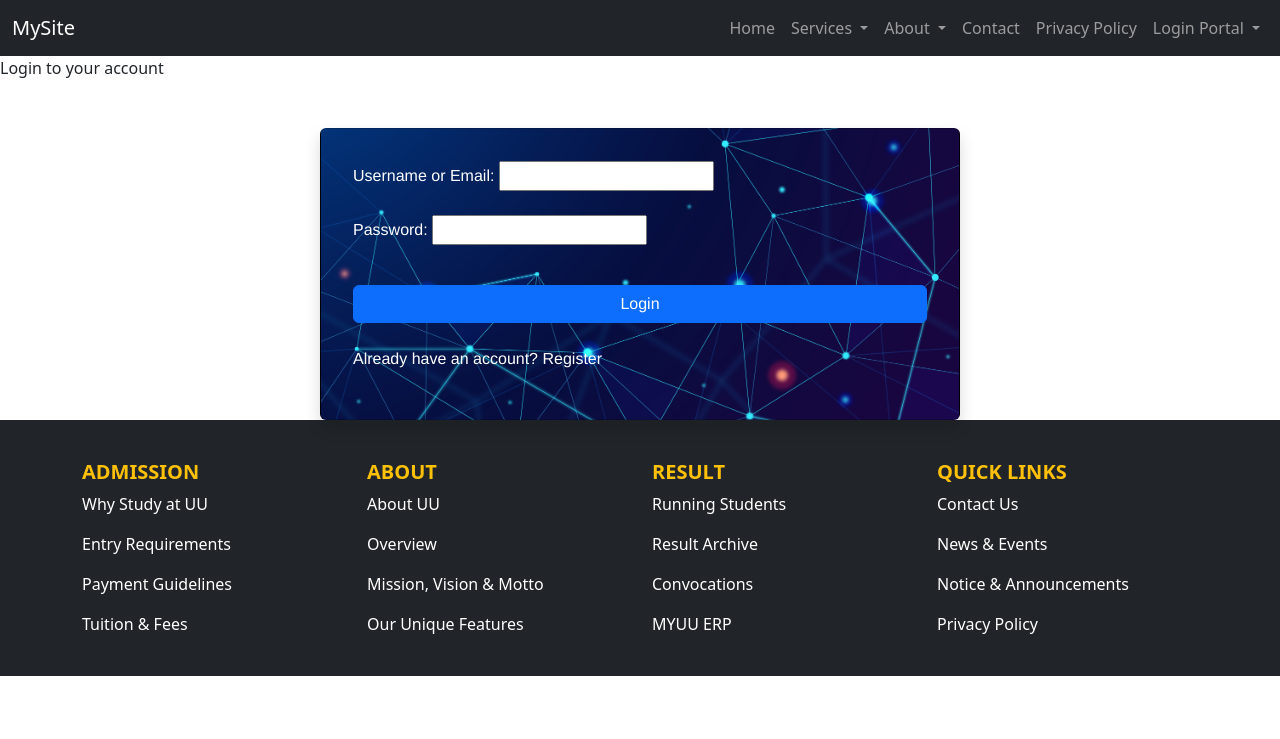
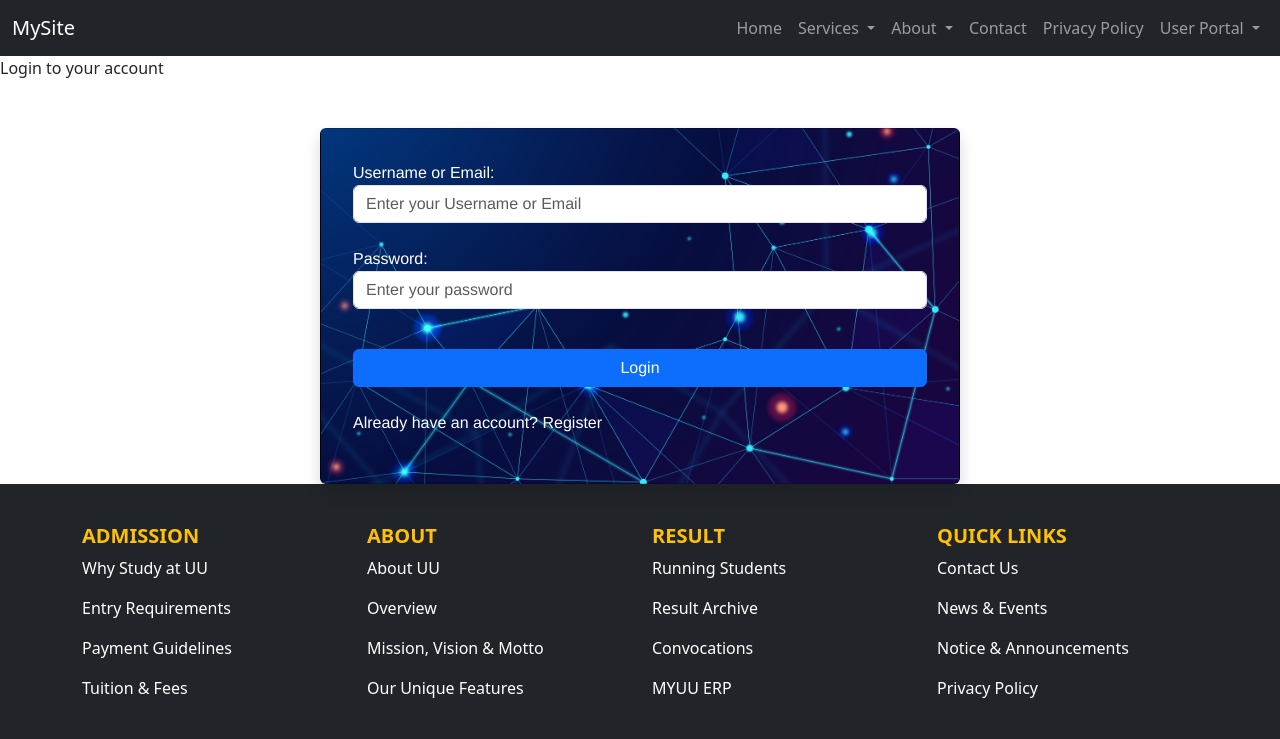
Before and after one commit to Forhath-Hosain-Ome/university, a Django app: page /accounts/login/ in a window 1280 px wide. Shown: the top 739 px of the page. Run offline with Django 5.2, Linux system fonts and the light colour scheme.

Commit message:
login and logout function completed

```diff
--- a/accounts/decorators.py
+++ b/accounts/decorators.py
@@ -10,7 +10,6 @@ def group_required(*group_names):
         return False
     return user_passes_test(check_group, login_url="accounts/login")
 
-
 admin_required = group_required("admin")
 editor_required = group_required("editor","admin")
 author_required = group_required("auhor","editor","admin")
--- a/accounts/forms.py
+++ b/accounts/forms.py
@@ -30,5 +30,12 @@ class Profile_details(forms.ModelForm):
 
 
 class login_Auth(forms.Form):
-    identifier = forms.CharField(label="Username or Email")
-    password = forms.CharField(widget=forms.PasswordInput)
+    identifier = forms.CharField(
+        widget=forms.TextInput(
+            attrs={'placeholder':'Enter your Username or Email','class':'form-control'}),
+            label="Username or Email"
+            )
+    password = forms.CharField(
+        widget=forms.PasswordInput(
+            attrs={'placeholder':'Enter your password','class':'form-control'}
+            ))
--- a/accounts/views.py
+++ b/accounts/views.py
@@ -12,7 +12,6 @@ def login_form(request):
         if form.is_valid():
             identifier = form.cleaned_data.get('identifier')
             password = form.cleaned_data.get('password')
-
             if identifier is not None and '@' in identifier:
                 try:
                     user_obj = User.objects.get(email=identifier)
@@ -21,8 +20,6 @@ def login_form(request):
                     username = None
             else:
                 username = identifier
-
-
             user = authenticate(request, username=username, password=password)
             if user is not None:
                 login(request, user)
--- a/templates/includes/navbar.html
+++ b/templates/includes/navbar.html
@@ -52,26 +52,21 @@
         <li class="nav-item">
           <a href="{% url 'home:privacy_policy' %}" class="nav-link">Privacy Policy</a>
         </li>
-        {% if not user.is_authenticated %}
         <li class="nav-item dropdown">
           <a href="#" class="nav-link dropdown-toggle" id="portalDropdown" role="button" data-bs-toggle="dropdown"
             aria-expanded="false">
-            Login Portal
+            User Portal
           </a>
           <ul class="dropdown-menu" aria-labelledby="portalDropdown">
-            <li><a class="dropdown-item" href="{% url 'accounts:register' %}">Register</a></li>
-            <li><a class="dropdown-item" href="{% url 'accounts:login' %}">Login</a></li>
+            {% if not user.is_authenticated %}
+              <li><a class="dropdown-item" href="{% url 'accounts:register' %}">Register</a></li>
+              <li><a class="dropdown-item" href="{% url 'accounts:login' %}">Login</a></li>
+            {% else %}
+              <li><a href="{% url 'accounts:profile' %}" class="dropdown-item">Profile</a></li>
+              <li><a href="{% url 'accounts:logout' %}" class="dropdown-item">Log Out</a></li>
+            {% endif %}
           </ul>
         </li>
-        {% endif %}
-        {% if user.is_authenticated %}
-        <li class="nav-item">
-          <a href="{% url 'accounts:profile' %}" class="nav-link">Profile</a>
-        </li>
-        <li class="nav-item">
-          <a href="{% url 'accounts:logout' %}" class="nav-link">Log Out</a>
-        </li>
-        {% endif %}
       </ul>
     </div>
   </div>
```
Also changed, not shown: db.sqlite3.
